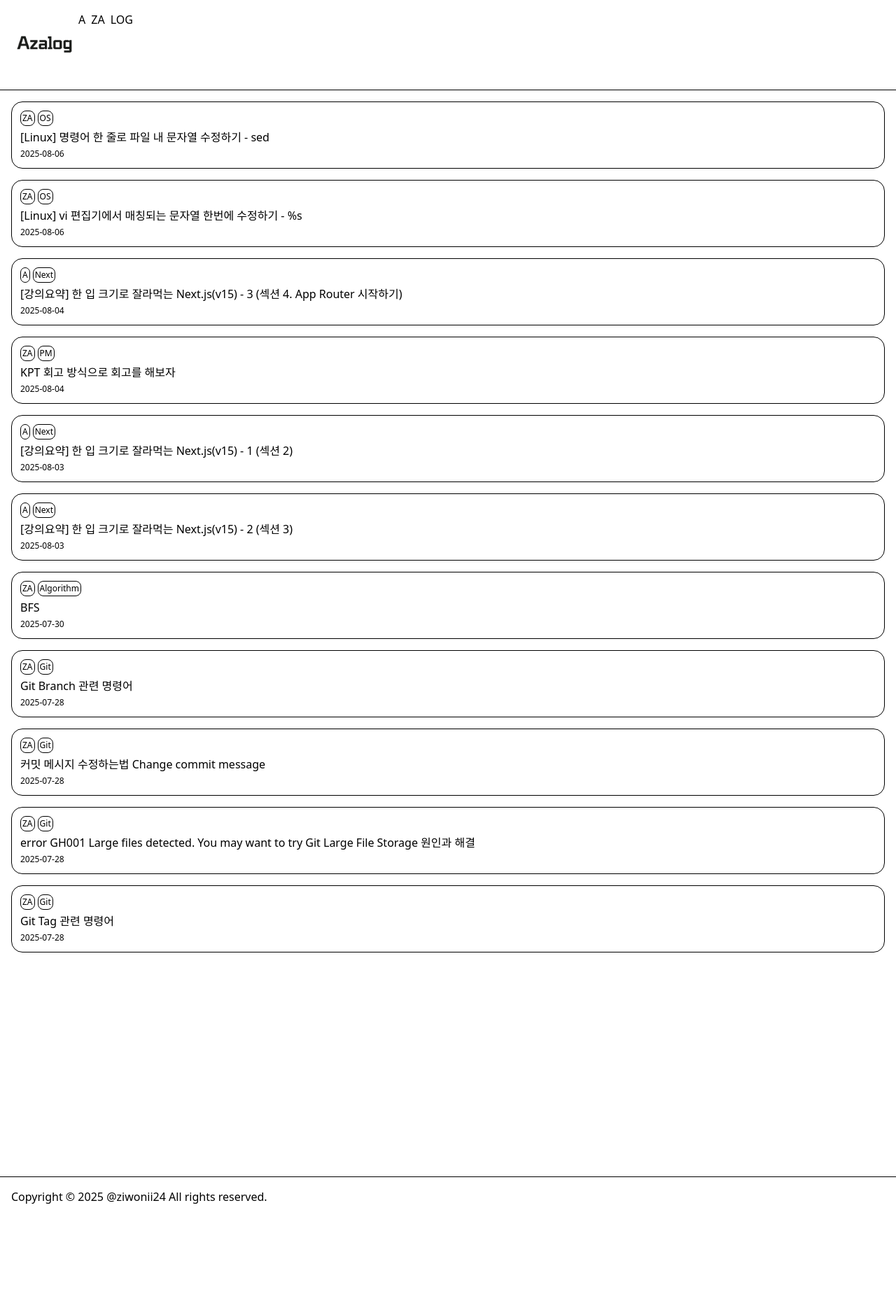
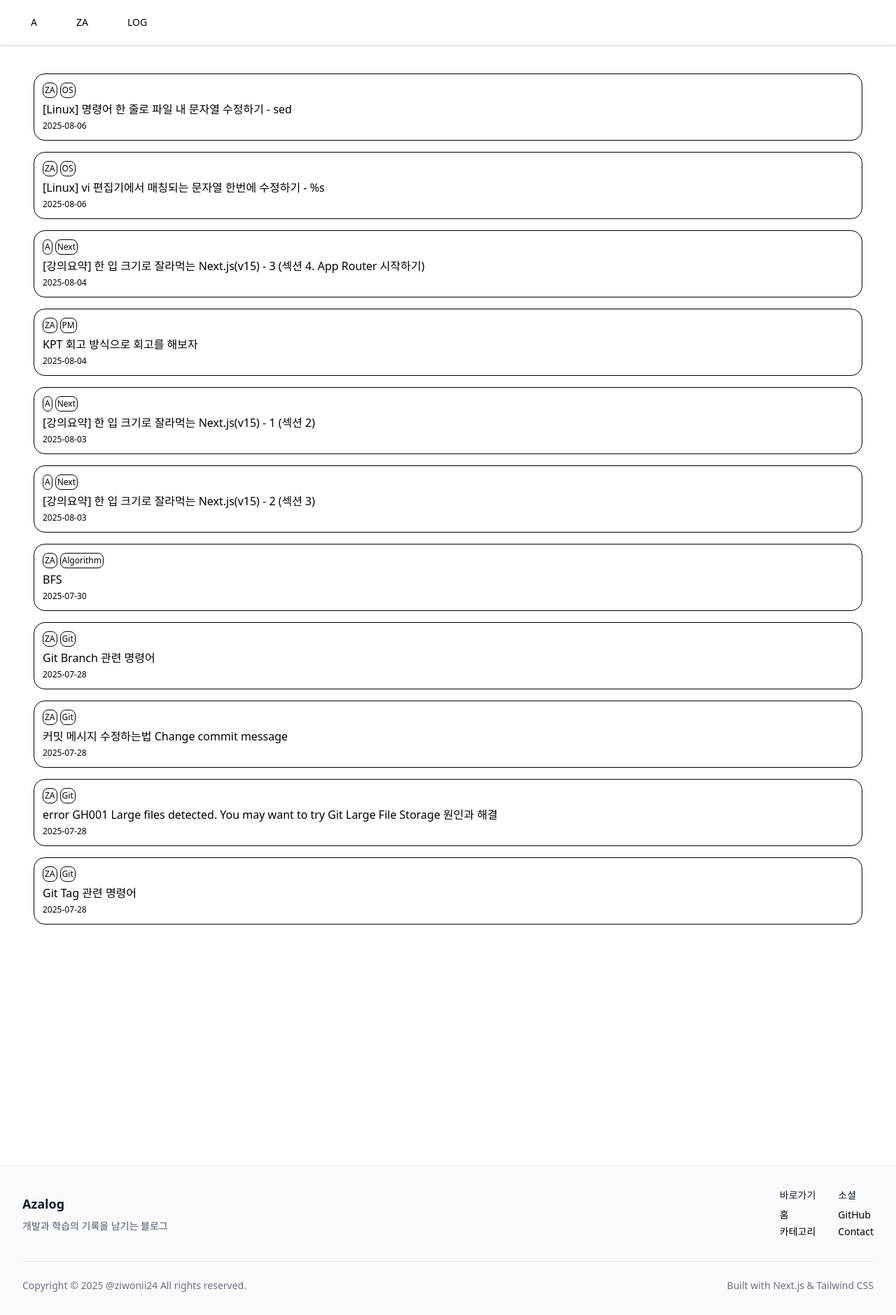
Before and after one commit to ziwonii24/azalog, a Next.js app: page / in a window 1280 px wide. Shown: the whole page at 70% size. Before the commit the page ends 1738 px from the top, so only its background shows below. Built offline with nearby package versions, Linux system fonts and the light colour scheme.

Commit message:
:lipstick: UPDATE responsive layout - root, header, footer

```diff
--- a/src/app/layout.tsx
+++ b/src/app/layout.tsx
@@ -9,10 +9,12 @@ export default function RootLayout({
 }>) {
   return (
     <html lang="ko">
-      <body>
-        <div className="h-screen">
+      <body className="antialiased">
+        <div className="min-h-screen flex flex-col">
           <Header />
-          {children}
+          <main className="flex-1 container mx-auto px-4 sm:px-6 lg:px-8 py-6">
+            {children}
+          </main>
           <Footer />
         </div>
       </body>
--- a/src/components/footer.tsx
+++ b/src/components/footer.tsx
@@ -1,9 +1,73 @@
+import Link from "next/link";
+
 export default function Footer() {
   return (
-    <footer className="p-4 border-t-1 border-t-black">
-      <p>
-        Copyright © {new Date().getFullYear()} @ziwonii24 All rights reserved.
-      </p>
+    <footer className="bg-gray-50 border-t border-gray-200">
+      <div className="container mx-auto px-4 sm:px-6 lg:px-8 py-8">
+        <div className="flex flex-col md:flex-row md:items-center md:justify-between space-y-4 md:space-y-0">
+          {/* 로고 및 설명 */}
+          <div className="flex flex-col space-y-2">
+            <h3 className="text-lg font-semibold text-gray-900">Azalog</h3>
+            <p className="text-sm text-gray-600">
+              개발과 학습의 기록을 남기는 블로그
+            </p>
+          </div>
+
+          {/* 링크 섹션 */}
+          <div className="flex flex-col sm:flex-row space-y-4 sm:space-y-0 sm:space-x-8">
+            <div className="flex flex-col space-y-2">
+              <h4 className="text-sm font-medium text-gray-900">바로가기</h4>
+              <div className="flex flex-col space-y-1">
+                <Link
+                  href="/"
+                  className="text-sm text-gray-600 hover:text-gray-900 transition-colors duration-200"
+                >
+                  홈
+                </Link>
+                <Link
+                  href="/category"
+                  className="text-sm text-gray-600 hover:text-gray-900 transition-colors duration-200"
+                >
+                  카테고리
+                </Link>
+              </div>
+            </div>
+
+            <div className="flex flex-col space-y-2">
+              <h4 className="text-sm font-medium text-gray-900">소셜</h4>
+              <div className="flex flex-col space-y-1">
+                <a
+                  href="https://github.com/ziwonii24"
+                  target="_blank"
+                  rel="noopener noreferrer"
+                  className="text-sm text-gray-600 hover:text-gray-900 transition-colors duration-200"
+                >
+                  GitHub
+                </a>
+                <a
+                  href="mailto:contact@example.com"
+                  className="text-sm text-gray-600 hover:text-gray-900 transition-colors duration-200"
+                >
+                  Contact
+                </a>
+              </div>
+            </div>
+          </div>
+        </div>
+
+        {/* 구분선 */}
+        <div className="border-t border-gray-200 mt-8 pt-6">
+          <div className="flex flex-col sm:flex-row sm:items-center sm:justify-between space-y-2 sm:space-y-0">
+            <p className="text-sm text-gray-500">
+              Copyright © {new Date().getFullYear()} @ziwonii24 All rights
+              reserved.
+            </p>
+            <p className="text-sm text-gray-500">
+              Built with Next.js & Tailwind CSS
+            </p>
+          </div>
+        </div>
+      </div>
     </footer>
   );
 }
--- a/src/components/header.tsx
+++ b/src/components/header.tsx
@@ -7,7 +7,7 @@ import { CATEGORIES } from "@/types";
  * TODO:
  * 1. Static Image (& Crop)
  * 2. Search bar
- * 3. Responsive design
+ * 3. Responsive design ✓
  * 4. GitHub link
  * 5. Subcategories hover menu
  * 6. Theme toggle
@@ -15,18 +15,61 @@ import { CATEGORIES } from "@/types";
  */
 export default function Header() {
   return (
-    <header className="flex sticky top-0 z-10 p-4 border-b-1 border-b-black bg-white">
-      <Link href="/">
-        <Image src={Logo} alt="logo" width={96} height={96} />
-      </Link>
+    <header className="sticky top-0 z-50 bg-white border-b border-gray-200 shadow-sm">
+      <div className="container mx-auto px-4 sm:px-6 lg:px-8">
+        <div className="flex items-center justify-between h-16">
+          {/* Desktop Navigation */}
+          <nav className="hidden md:flex space-x-8">
+            {Object.keys(CATEGORIES).map((category) => (
+              <Link
+                key={category}
+                href={`/category/${category}`}
+                className="text-gray-600 hover:text-gray-900 px-3 py-2 text-sm font-medium transition-colors duration-200"
+              >
+                {category}
+              </Link>
+            ))}
+          </nav>
 
-      <nav className="flex gap-2">
-        {Object.keys(CATEGORIES).map((category) => (
-          <Link key={category} href={`/category/${category}`}>
-            {category}
-          </Link>
-        ))}
-      </nav>
+          {/* Mobile Navigation Button */}
+          <div className="md:hidden">
+            <button
+              type="button"
+              className="text-gray-600 hover:text-gray-900 hover:bg-gray-100 p-2 rounded-md transition-colors duration-200"
+              aria-label="메뉴 열기"
+            >
+              <svg
+                className="h-6 w-6"
+                fill="none"
+                viewBox="0 0 24 24"
+                strokeWidth="1.5"
+                stroke="currentColor"
+              >
+                <path
+                  strokeLinecap="round"
+                  strokeLinejoin="round"
+                  d="M3.75 6.75h16.5M3.75 12h16.5m-16.5 5.25h16.5"
+                />
+              </svg>
+            </button>
+          </div>
+        </div>
+
+        {/* Mobile Navigation Menu */}
+        <div className="md:hidden border-t border-gray-200">
+          <nav className="py-2">
+            {Object.keys(CATEGORIES).map((category) => (
+              <Link
+                key={category}
+                href={`/category/${category}`}
+                className="block px-3 py-2 text-base font-medium text-gray-600 hover:text-gray-900 hover:bg-gray-50 transition-colors duration-200"
+              >
+                {category}
+              </Link>
+            ))}
+          </nav>
+        </div>
+      </div>
     </header>
   );
 }
```
